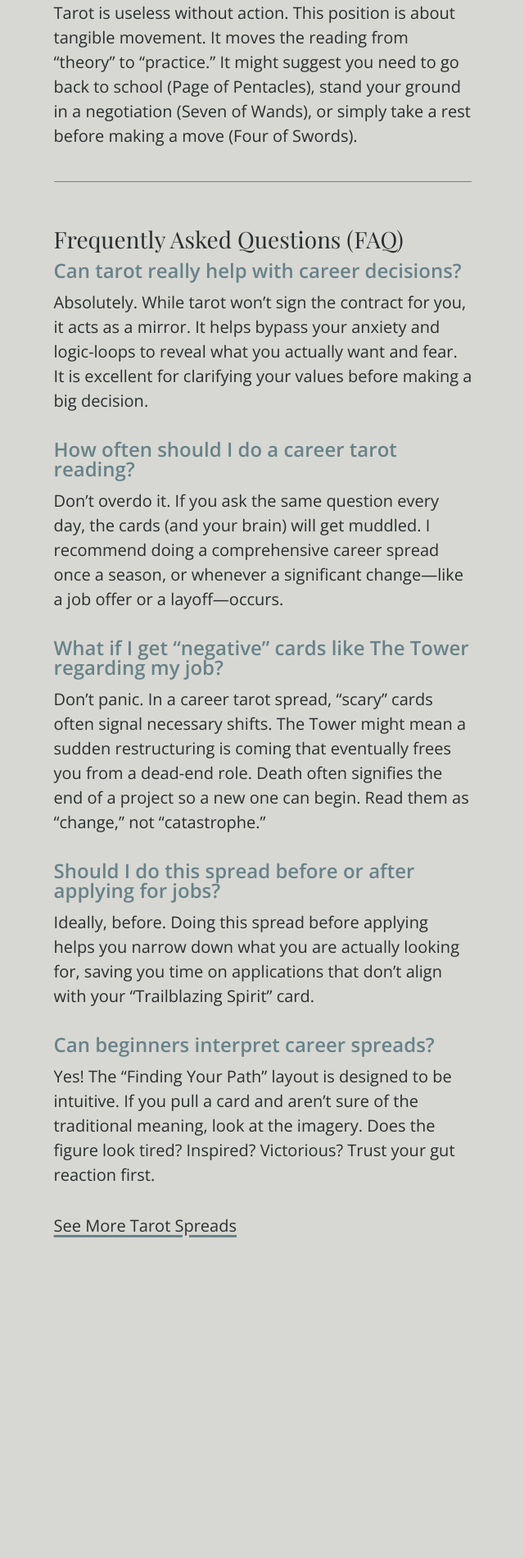
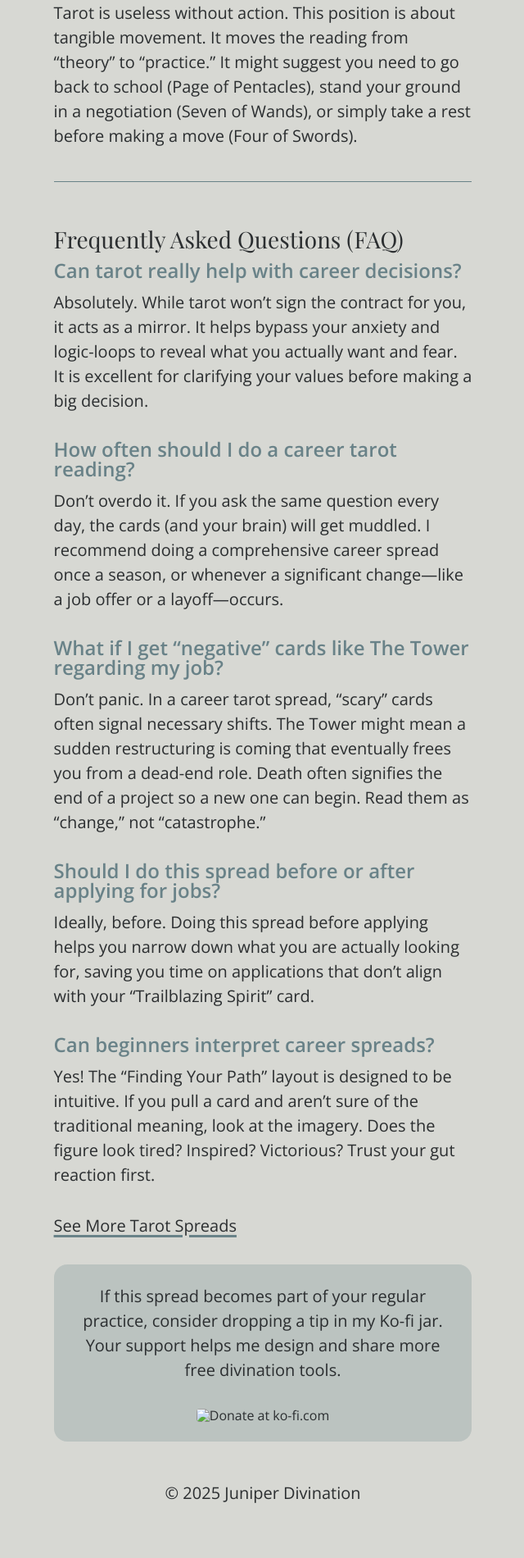
Before and after one commit to arabellas-craft/arabellas-craft.github.io, a Jekyll site: the page built from _posts/2024-05-12-finding-your-path-career-tarot.md, in a window 1280 px wide. Shown: the part 2886-4786 px from the top of the page at 82% size, without its empty margins (319-959 px from the left). Built offline with Jekyll 4.4.1, drawn with Linux system fonts in a browser that asks for light colours; some web fonts are replaced; before the commit the page ends 4428 px from its top, so only the background shows below that.

Commit message:
footer callout

```diff
--- a/_includes/footer.html
+++ b/_includes/footer.html
@@ -1,3 +1,3 @@
 <br><br>
-<p>© 2025 Juniper Divination </p>
+<p>© 2025 Juniper Divination</p>
 <br><br>
--- a/_layouts/article.html
+++ b/_layouts/article.html
@@ -13,6 +13,10 @@
       {{ content }}
     </main>
     <footer>
+      <div class="kofi-callout">
+        <p>I believe divination should be accessible to everyone. If you found value in this article and want to support more free resources, you can leave a tip on Ko-fi. No pressure, just appreciation.</p>
+        <a href='https://ko-fi.com/juniperdivination/donate?utm_source=webite&utm_medium=article%20callout' target='_blank'><img height='36' style='border:0px;height:36px;' src='https://storage.ko-fi.com/cdn/kofi3.png?v=6' alt='Donate at ko-fi.com' /></a>
+      </div>
       {% include footer.html %}
     </footer>
   </body>
--- a/_layouts/feed.xml
+++ b/_layouts/feed.xml
@@ -5,7 +5,6 @@
   <link href="{{ site.url }}{{ site.baseurl }}/" rel="alternate" type="text/html" {% if site.lang %}hreflang="{{ site.lang }}" {% endif %}/>
   <updated>{{ site.time | date_to_xmlschema }}</updated>
   <id>{{ site.url }}{{ site.baseurl }}/</id>
-
   {% if site.title %}
     <title type="html">{{ site.title | smartify | xml_escape }}</title>
   {% elsif site.name %}
@@ -40,7 +39,7 @@
       <published>{{ post.date | date_to_xmlschema }}</published>
       <updated>{{ post.last_modified_at | default: post.date | date_to_xmlschema }}</updated>
       <id>{{ post.id | absolute_url | xml_escape }}</id>
-
+      <post_type>{{ post.layout }}</post_type>
       {% if post.short-description %}
         <summary type="html">{{ post.short-description | strip_html | normalize_whitespace | xml_escape }}</summary>
       {% elsif post.excerpt %}
--- a/_layouts/free-tarot-spread.html
+++ b/_layouts/free-tarot-spread.html
@@ -13,5 +13,12 @@
       {{ content }}
       <p><a href="/free-tarot-spreads">See More Tarot Spreads</a></p>
     </main>
+    <footer>
+      <div class="kofi-callout">
+        <p>If this spread becomes part of your regular practice, consider dropping a tip in my Ko-fi jar. Your support helps me design and share more free divination tools.</p>
+        <a href='https://ko-fi.com/juniperdivination/donate?utm_source=webite&utm_medium=article%20callout' target='_blank'><img height='36' style='border:0px;height:36px;' src='https://storage.ko-fi.com/cdn/kofi3.png?v=6' alt='Donate at ko-fi.com' /></a>
+      </div>
+      {% include footer.html %}
+    </footer>
   </body>
 </html>
--- a/_sass/_general.scss
+++ b/_sass/_general.scss
@@ -12,6 +12,12 @@ body {
   grid-template-columns: 1fr 1fr 1fr 1fr 1fr 1fr 1fr;
   height: 100vh;
 }
+
+hr {
+    border: 0 none transparent;
+    border-top: 0.1rem solid $blue;
+    padding-bottom: 1rem;
+  }
 
 a {
   text-decoration-color: $blue;
@@ -208,24 +214,23 @@ main {
 }
 
 footer {
+  grid-column: 3 / 6;
   margin: 0 auto;
   text-align: center;
-  grid-column: 1 / -1;
-  max-width: 60%;
 
-  h2 {
-    font-weight: bold;
-    font-family: 'Open Sans', sans-serif;
-    font-size: 1.5rem;
+  p {
+    font-size: 1.25rem;
+    padding-bottom: 2rem;
+    line-height: 1.5;
+  }
+
+  .kofi-callout {
+    background: rgba($blue, 0.25);
+    border-radius: 1rem;
+    padding: 1.5rem;
     margin-bottom: 1rem;
   }
-}
 
-.divider {
-  width: 1024px;
-  max-width: 80%;
-  margin: 4rem auto;
-  display: block;
 }
 
 @media (max-width: 1224px) {
@@ -370,7 +375,7 @@ footer {
     display: none;
   }
   footer {
-    max-width: 90%;
+    grid-column: 1 / -1;
   }
 
   .article-list {
--- a/assets/css/article.scss
+++ b/assets/css/article.scss
@@ -6,11 +6,6 @@
 @import 'general';
 
 main.article {
-  hr {
-    border: 0 none transparent;
-    border-top: 0.1rem solid $blue;
-    padding-bottom: 1rem;
-  }
   h3 {
     font-size: 1.5rem;
     font-weight: 600;
```
